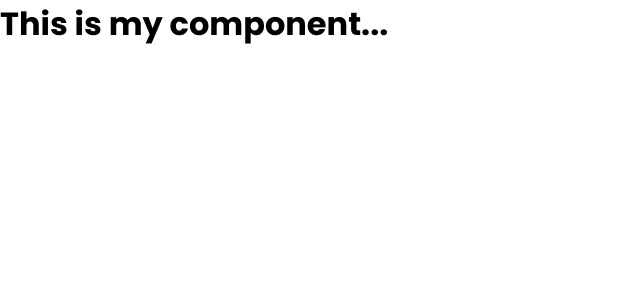
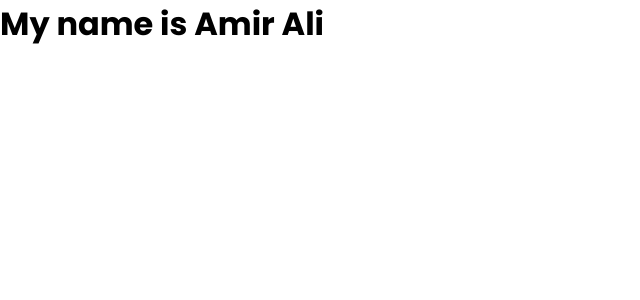
Before and after one commit to AmirAliLiaqat/react-app, a React (Create React App) app: page / in a window 1280 px wide. Shown: the top 300 px of the page, without its empty margins (0-640 px from the left). Built offline with nearby package versions, Linux system fonts and the light colour scheme; a web font is replaced by a local one.

Commit message:
Printing my full name with react context API...

```diff
--- a/src/App.js
+++ b/src/App.js
@@ -1,8 +1,20 @@
-import React from "react";
+import React, { createContext } from "react";
 import CompA from "./CompA";
 
+const FirstName = createContext();
+const LastName = createContext();
+
 const App = () => {
-    return <CompA />;
+    return(
+        <>
+            <FirstName.Provider value={"Amir"}>
+                <LastName.Provider value={"Ali"}>
+                    <CompA />
+                </LastName.Provider>
+            </FirstName.Provider>
+        </>
+    );
 }
 
 export default App;
+export { FirstName, LastName };
--- a/src/CompC.jsx
+++ b/src/CompC.jsx
@@ -1,7 +1,26 @@
 import React from "react";
+import { FirstName, LastName } from "./App";
 
 const CompC = () => {
-    return <h1>This is my component...</h1>;
+    return(
+        <>
+            <FirstName.Consumer>
+                {(fname) => {
+                    return(
+                        <LastName.Consumer>
+                            {(lname) => {
+                                return(
+                                    <h1>
+                                        My name is {fname} {lname}
+                                    </h1>
+                                );
+                            }}
+                        </LastName.Consumer>
+                    );
+                }}
+            </FirstName.Consumer>
+        </>
+    );
 }
 
 export default CompC;
```
